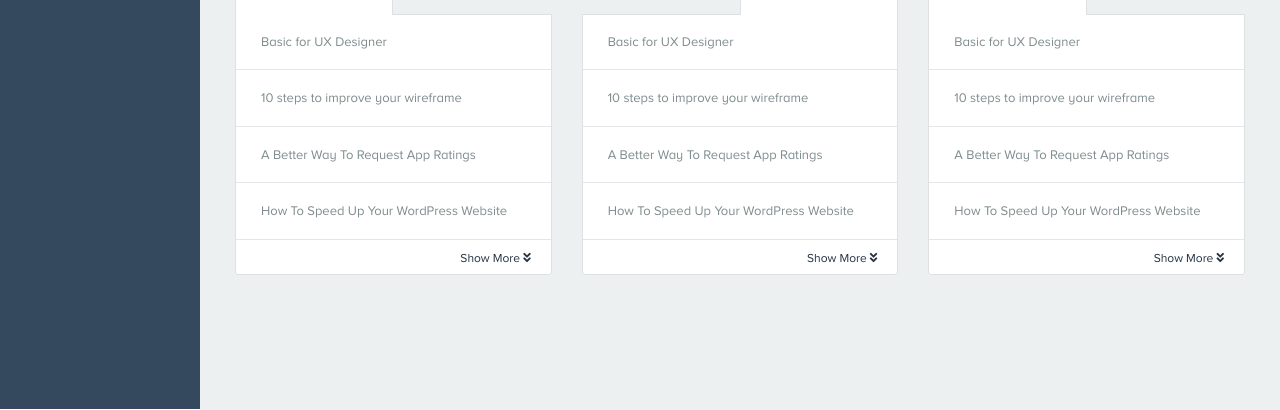
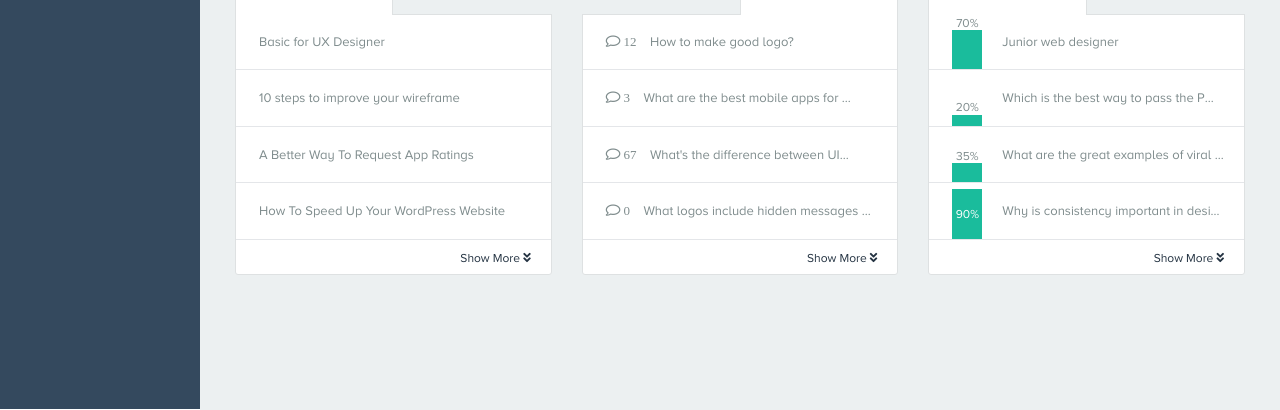
Before and after one commit to jatinsayan/education-dashboard, a website: page index.html in a window 1280 px wide. Shown: the part 391-801 px from the top of the page. Drawn offline with nearby package versions, Linux system fonts and the light colour scheme; files whose address does not match are found by name.

Commit message:
Modification in Cards

```diff
--- a/index.html
+++ b/index.html
@@ -154,10 +154,10 @@
                   </ul>
                 </div>
                 <ul class="list-group list-group-flush h4">
-                  <li class="list-group-item">Basic for UX Designer</li>
-                  <li class="list-group-item">10 steps to improve your wireframe</li>
-                  <li class="list-group-item">A Better Way To Request App Ratings</li>
-                  <li class="list-group-item">How To Speed Up Your WordPress Website</li>
+                  <li class="list-group-item"><a href="#">Basic for UX Designer</a></li>
+                  <li class="list-group-item"><a href="#">10 steps to improve your wireframe</a></li>
+                  <li class="list-group-item"><a href="#">A Better Way To Request App Ratings</a></li>
+                  <li class="list-group-item"><a href="#">How To Speed Up Your WordPress Website</a></li>
                 </ul>
                 <div class="card-body text-right">
                   <a href="#" class="card-link h5">
@@ -186,10 +186,19 @@
                   </ul>
                 </div>
                 <ul class="list-group list-group-flush h4">
-                  <li class="list-group-item">Basic for UX Designer</li>
-                  <li class="list-group-item">10 steps to improve your wireframe</li>
-                  <li class="list-group-item">A Better Way To Request App Ratings</li>
-                  <li class="list-group-item">How To Speed Up Your WordPress Website</li>
+                  <li class="list-group-item">
+                    <a href="#"><i class="far fa-comment mr-2"> 12 </i> How to make good logo?</a>
+                  </li>
+                  <li class="list-group-item">
+                    <a href="#"><i class="far fa-comment mr-2"> 3 </i> What are the best mobile apps for ...</a>
+                  </li>
+                  <li class="list-group-item">
+                    <a href="#"><i class="far fa-comment mr-2"> 67 </i> What's the difference between UI...</a>
+                  </li>
+                  <li class="list-group-item">
+                    <a href="#"><i class="far fa-comment mr-2"> 0 </i> What logos include hidden messages ...
+                    </a>
+                  </li>
                 </ul>
                 <div class="card-body text-right">
                   <a href="#" class="card-link h5">
@@ -218,10 +227,41 @@
                   </ul>
                 </div>
                 <ul class="list-group list-group-flush h4">
-                  <li class="list-group-item">Basic for UX Designer</li>
-                  <li class="list-group-item">10 steps to improve your wireframe</li>
-                  <li class="list-group-item">A Better Way To Request App Ratings</li>
-                  <li class="list-group-item">How To Speed Up Your WordPress Website</li>
+                  <li class="list-group-item">
+                    <a href="#" class="d-flex align-items-stretch py-0">
+                      <div class="progress progress-vertical">
+                        70%
+                        <div class="progress-bar" style="height: 70%"></div>
+                      </div>
+                      <span>Junior web designer</span>
+                    </a>
+                  </li>
+                  <li class="list-group-item">
+                    <a href="#" class="d-flex align-items-stretch py-0">
+                      <div class="progress progress-vertical">
+                        20%
+                        <div class="progress-bar" style="height: 20%"></div>
+                      </div>
+                      <span>Which is the best way to pass the PMP ...</span>
+                    </a>
+                  </li>
+                  <li class="list-group-item">
+                    <a href="#" class="d-flex align-items-stretch py-0">
+                      <div class="progress progress-vertical">
+                        35%
+                        <div class="progress-bar" style="height: 35%"></div>
+                      </div>
+                      <span>What are the great examples of viral UX/UI ...</span>
+                    </a>
+                  </li>
+                  <li class="list-group-item">
+                    <a href="#" class="d-flex align-items-stretch py-0">
+                      <div class="progress progress-vertical">
+                        <div class="progress-bar" style="height: 90%">90%</div>
+                      </div>
+                      <span>Why is consistency important in design?</span>
+                    </a>
+                  </li>
                 </ul>
                 <div class="card-body text-right">
                   <a href="#" class="card-link h5">
--- a/scss/_bootstrap.scss
+++ b/scss/_bootstrap.scss
@@ -31,7 +31,7 @@
 // @import "../node_modules/bootstrap/scss/badge";
 // @import "../node_modules/bootstrap/scss/jumbotron";
 // @import "../node_modules/bootstrap/scss/alert";
-// @import "../node_modules/bootstrap/scss/progress";
+@import "../node_modules/bootstrap/scss/progress";
 @import "../node_modules/bootstrap/scss/media";
 @import "../node_modules/bootstrap/scss/list-group";
 // @import "../node_modules/bootstrap/scss/close";
--- a/scss/_card.scss
+++ b/scss/_card.scss
@@ -36,19 +36,69 @@
 		.card-header-tabs .nav-link.active {
 				color: $orange;
 		}
+		.list-group .list-group-item a {
+			&:hover,
+			&:focus,
+			&.active {
+				border-color: $orange;
+			}
+		}
 	}
 	&-purple {
 		.card-header-tabs .nav-link.active {
 				color: $purple;
+		}
+		.list-group .list-group-item a {
+			&:hover,
+			&:focus,
+			&.active {
+				border-color: $purple;
+			}
 		}
 	}
 	&-teal {
 		.card-header-tabs .nav-link.active {
 				color: $teal;
 		}
+		.list-group .list-group-item a {
+			&:hover,
+			&:focus,
+			&.active {
+				border-color: $teal;
+			}
+		}
+		.progress-bar {
+			background-color: $teal;
+		}
 	}
 
 	.list-group {
 		color: $gray-700;
+		.list-group-item {
+			padding: 0;
+
+			a {
+				display: block;
+				padding: 20px;
+				color: $gray-700;
+				text-decoration: none;
+				border-left: 3px solid $white;
+				&:hover,
+				&:focus,
+				&.active {
+					background-color: rgba(164, 190, 223, 0.1);
+
+				}
+				.progress {
+					& + span {
+						padding: 20px 0 20px 20px;
+						text-overflow: ellipsis;
+						overflow: hidden;
+						white-space: nowrap;
+					}
+				}
+			}
+		}
 	}
+
 }
--- /dev/null
+++ b/scss/_progress.scss
@@ -0,0 +1,8 @@
+.progress-vertical {
+	flex-direction: column;
+	text-align: center;
+	flex: 0 0 30px;
+	height: auto;
+	justify-content: flex-end;
+	background-color: transparent;
+}
--- a/scss/_variables.scss
+++ b/scss/_variables.scss
@@ -750,8 +750,8 @@ $list-group-border-color:           rgba($black,.125) !default;
 $list-group-border-width:           $border-width !default;
 $list-group-border-radius:          $border-radius !default;
 
-$list-group-item-padding-y:         20px !default;
-$list-group-item-padding-x:         25px !default;
+$list-group-item-padding-y:         25px !default;
+$list-group-item-padding-x:         20px !default;
 
 $list-group-hover-bg:               $gray-100 !default;
 $list-group-active-color:           $component-active-color !default;
--- a/scss/main.scss
+++ b/scss/main.scss
@@ -6,6 +6,7 @@
 @import "sidebar";
 @import "nav-tabs";
 @import "card";
+@import "progress";
 
 body {
 	padding-left: 200px;
```
Also changed, not shown: css/main.css, 1 other file.
